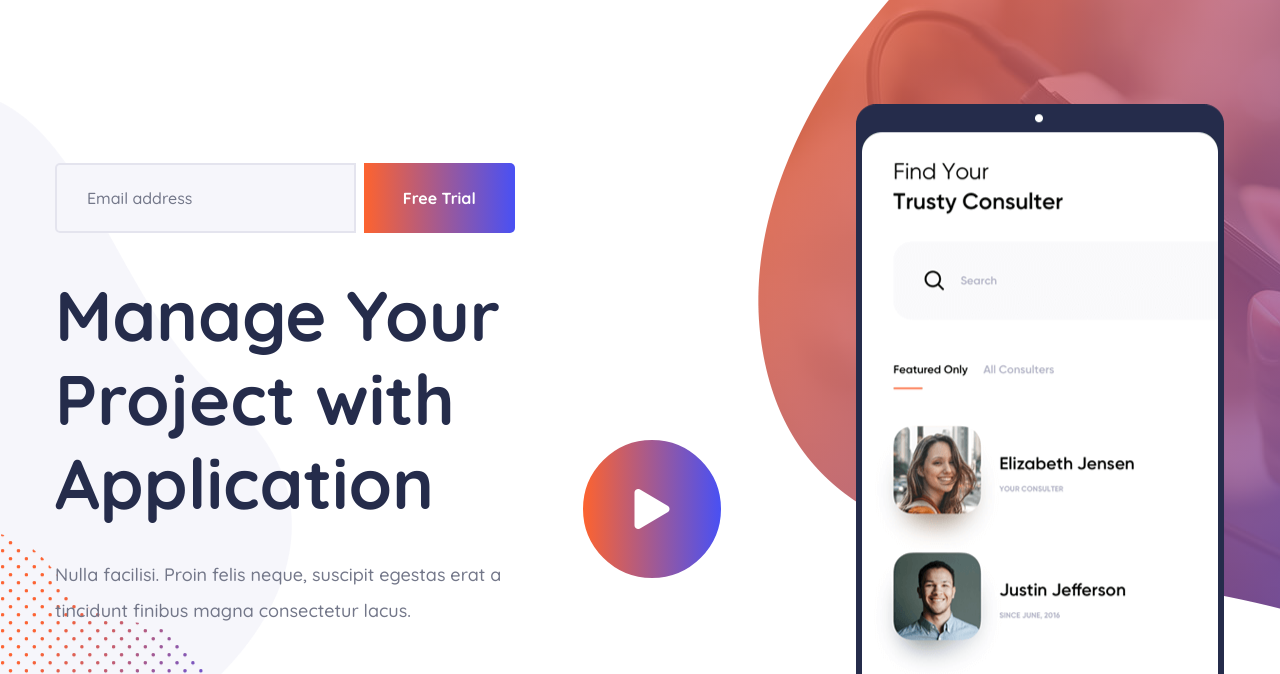
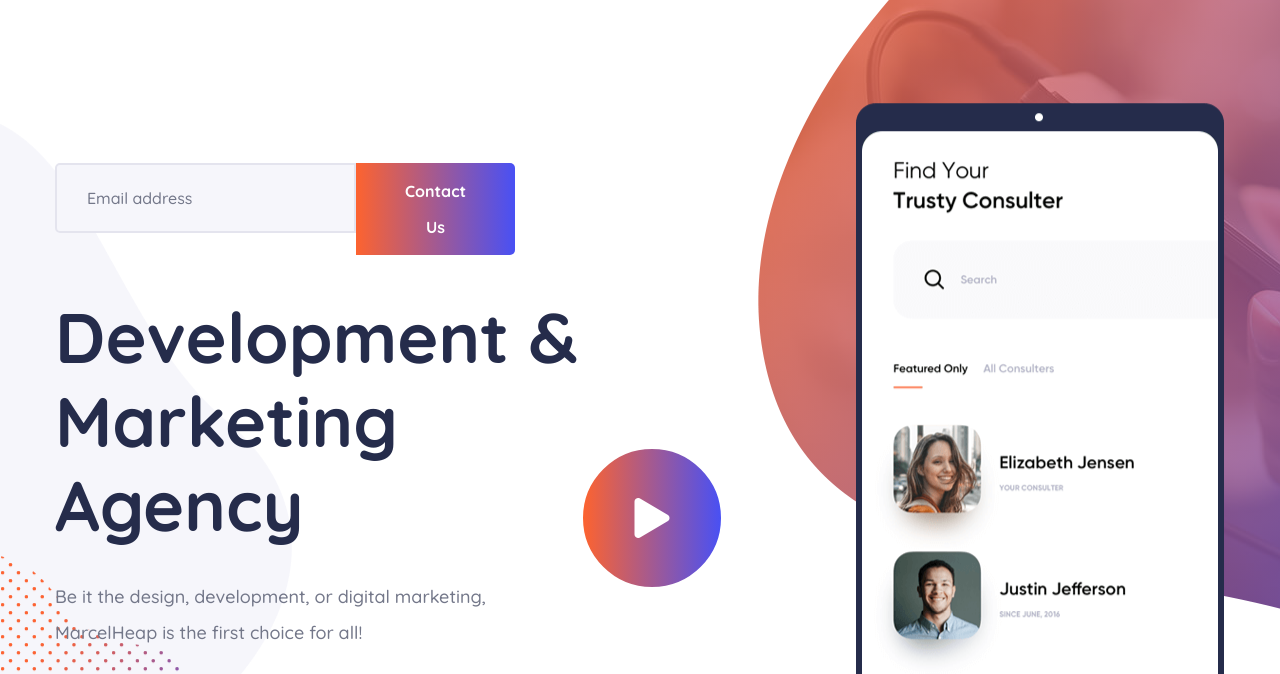
Before and after one commit to marcelheap/Apiton, a Gatsby site: page / in a window 1280 px wide. Shown: the part 117-791 px from the top of the page. Built offline with nearby package versions, Linux system fonts and the light colour scheme; Gatsby itself is replaced by a stand-in of ours; a web font is replaced by a local one.

Commit message:
Update Banner.js

```diff
--- a/src/components/Banner.js
+++ b/src/components/Banner.js
@@ -59,16 +59,16 @@ const Banner = () => {
               >
                 <input type="text" name="email" placeholder="Email address" />
                 <button type="submit" className="thm-btn banner-one__mc-btn">
-                  <span>Free Trial</span>
+                  <span>Contact Us</span>
                 </button>
               </form>
               <div className="mc-form__response"></div>
               <h3>
-                Manage Your <br /> Project with <br /> Application
+               Development &<br /> Marketing <br /> Agency
               </h3>
               <p>
-                Nulla facilisi. Proin felis neque, suscipit egestas erat a{" "}
-                <br /> tincidunt finibus magna consectetur lacus.
+                Be it the design, development, or digital marketing, {" "}
+                <br /> MarcelHeap is the first choice for all!
               </p>
               <a href="#none" className="thm-btn banner-one__btn">
                 <span>Discover More</span>
```
